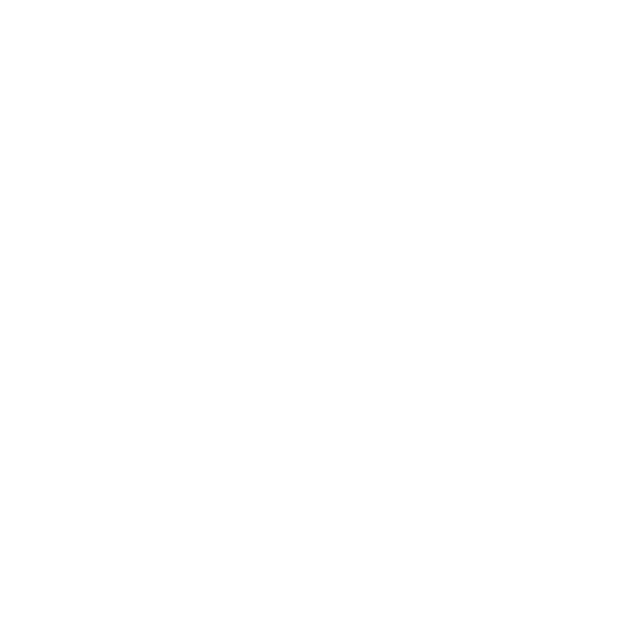
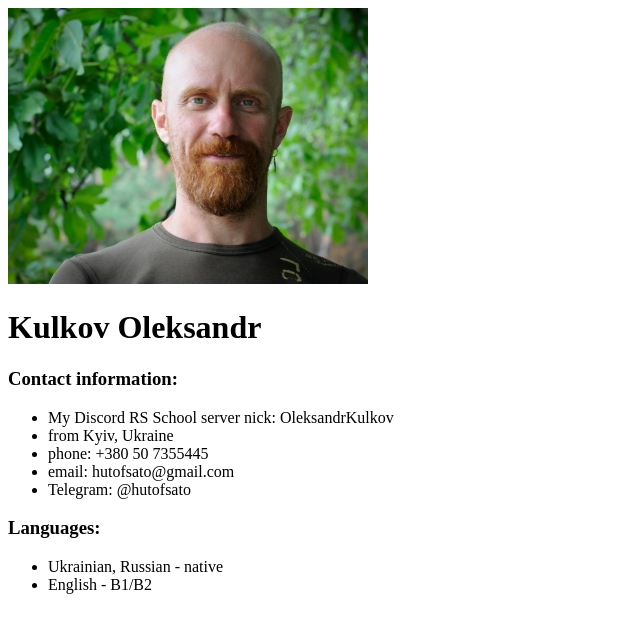
Before and after one commit to OleksandrKulkov/rsschool-cv, a plain HTML site: page index.html in a window 1280 px wide. Shown: the whole page, without its empty margins (0-640 px from the left). Drawn offline with Linux system fonts and the light colour scheme.

Commit message:
feat: add contact information

```diff
--- a/index.html
+++ b/index.html
@@ -8,6 +8,23 @@
   </head>
   <body>
     <main>
+        <div class="img-container">
+            <img src="my-photo.jpg" alt="My photo" class="my-photo">
+          </div>
+          <h1>Kulkov Oleksandr</h1>
+          <h3>Contact information:</h3>
+          <ul>
+            <li>My Discord RS School server nick: OleksandrKulkov</li>
+            <li>from Kyiv, Ukraine</li>
+            <li>phone: +380 50 7355445</li>
+            <li>email: hutofsato@gmail.com</li>
+            <li>Telegram: @hutofsato</li>
+          </ul>
+          <h3>Languages:</h3>
+          <ul>
+            <li>Ukrainian, Russian - native</li>
+            <li>English - B1/B2</li>
+          </ul>
     </main>
   </body>
 </html>
```
